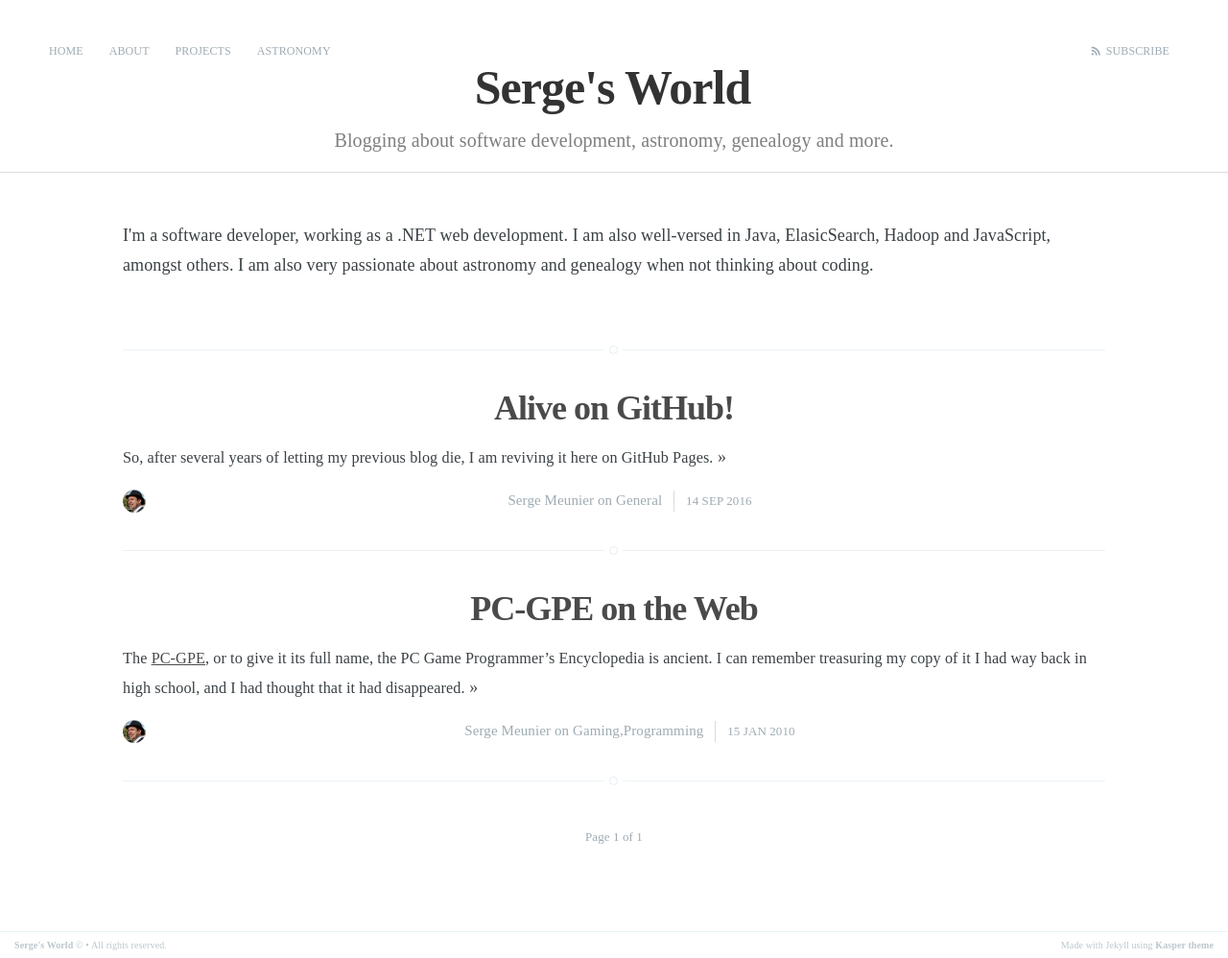
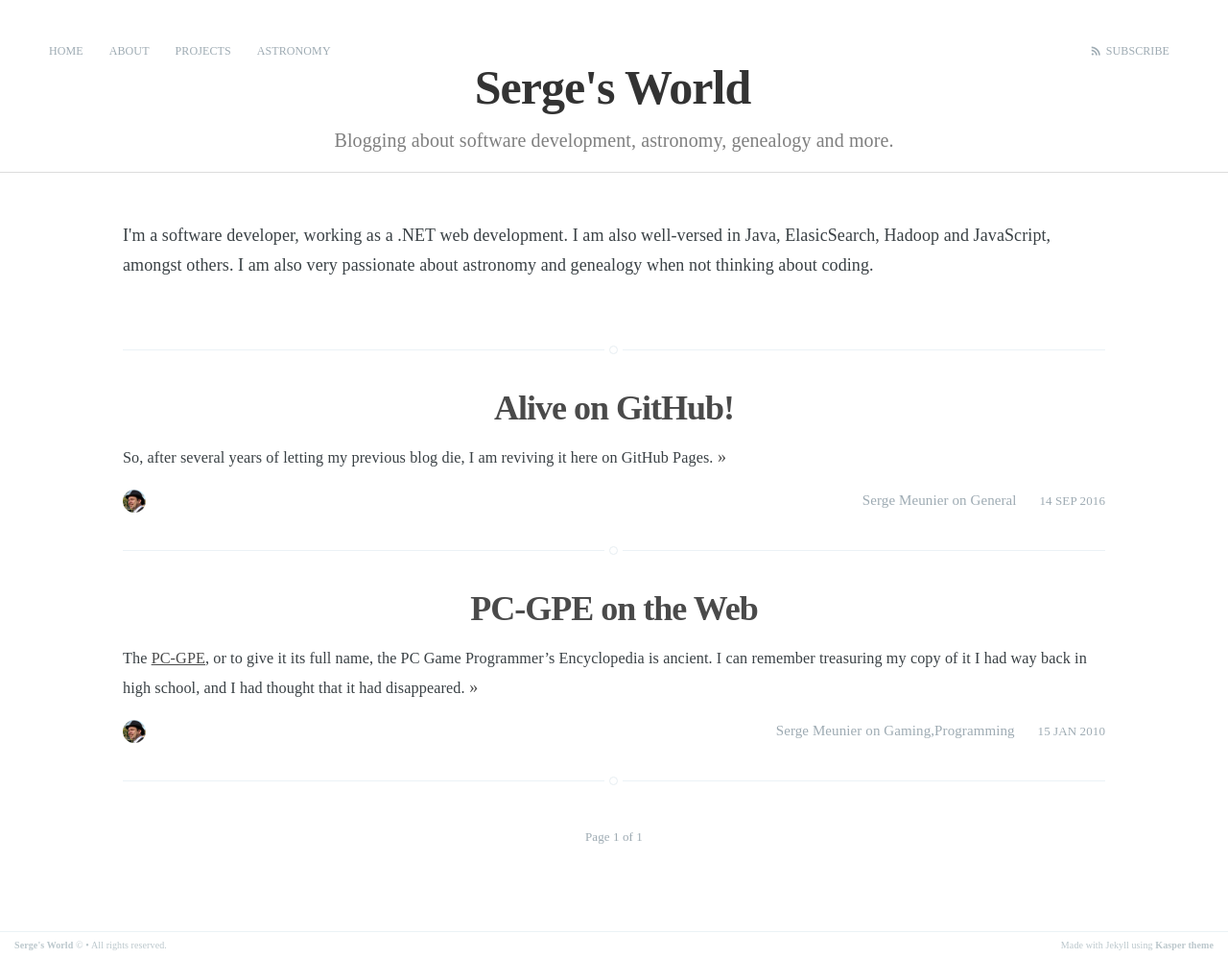
Before and after one commit to sjmeunier/sjmeunier.github.io, a Jekyll site: the page built from index.html, in a window 1280 px wide. Shown: the whole page at 96% size. Built offline with Jekyll 4.4.1, drawn with Linux system fonts in a browser that asks for light colours; some web fonts are replaced; the list of posts is cut into pages by our own code.

Commit message:
no message

```diff
--- a/assets/css/screen.css
+++ b/assets/css/screen.css
@@ -752,7 +752,7 @@ body:not(.post-template) .post-title {
     font-size: 1.5rem;
     line-height: 2.2rem;
     color: #9EABB3;
-	text-align: center;
+	text-align: right;
 }
 
 .author-thumb {
@@ -782,7 +782,6 @@ body:not(.post-template) .post-title {
     display: inline-block;
     margin-left: 8px;
     padding-left: 12px;
-    border-left: #d5dbde 1px solid;
     text-transform: uppercase;
     font-size: 1.3rem;
     white-space: nowrap;
@@ -1038,33 +1037,6 @@ body:not(.post-template) .post-title {
    6. Author profile
    ========================================================================== */
 
-.post-head.main-header {
-    height: 65%;
-    min-height: 180px;
-}
-
-.no-cover.post-head.main-header {
-    height: 85px;
-    min-height: 0;
-    margin-bottom: 0;
-    background: transparent;
-}
-
-.tag-head.main-header {
-    height: 40%;
-    min-height: 180px;
-}
-
-.author-head.main-header {
-    height: 40%;
-    min-height: 180px;
-}
-
-.no-cover.author-head.main-header {
-    height: 10%;
-    min-height: 100px;
-    background: transparent;
-}
 
 .author-profile {
     padding: 0 15px 5rem 15px;
```
